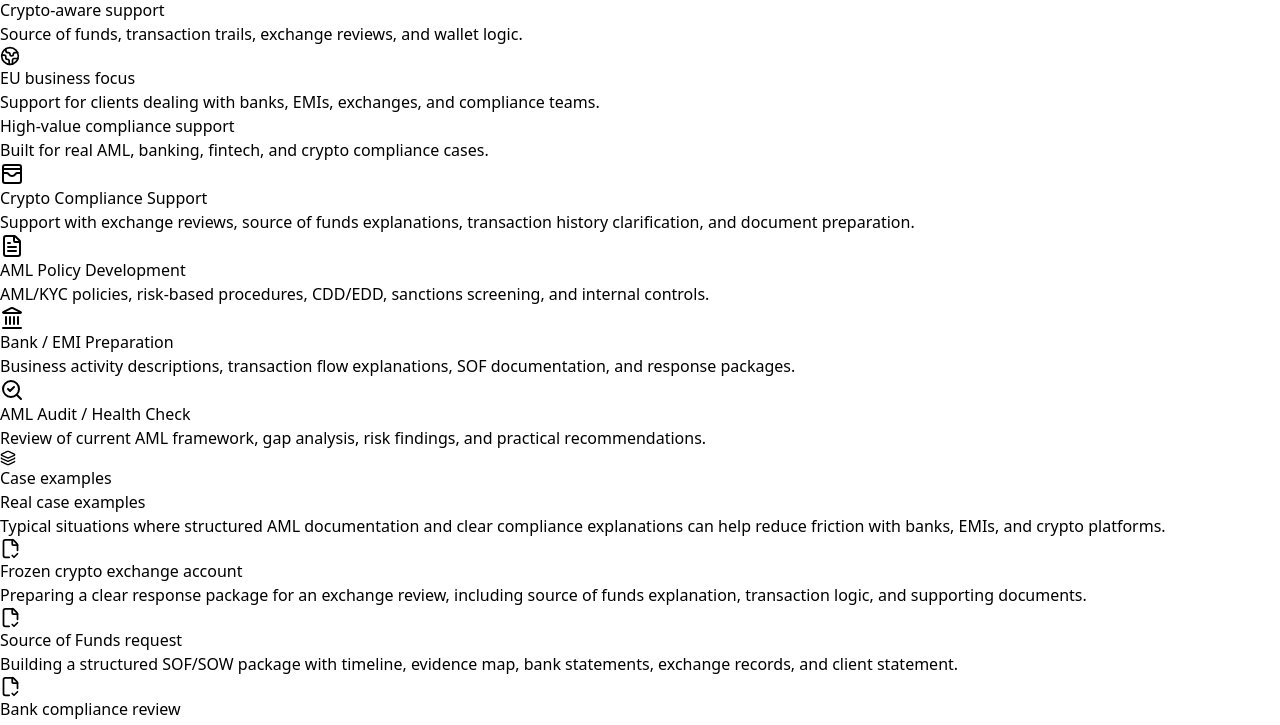
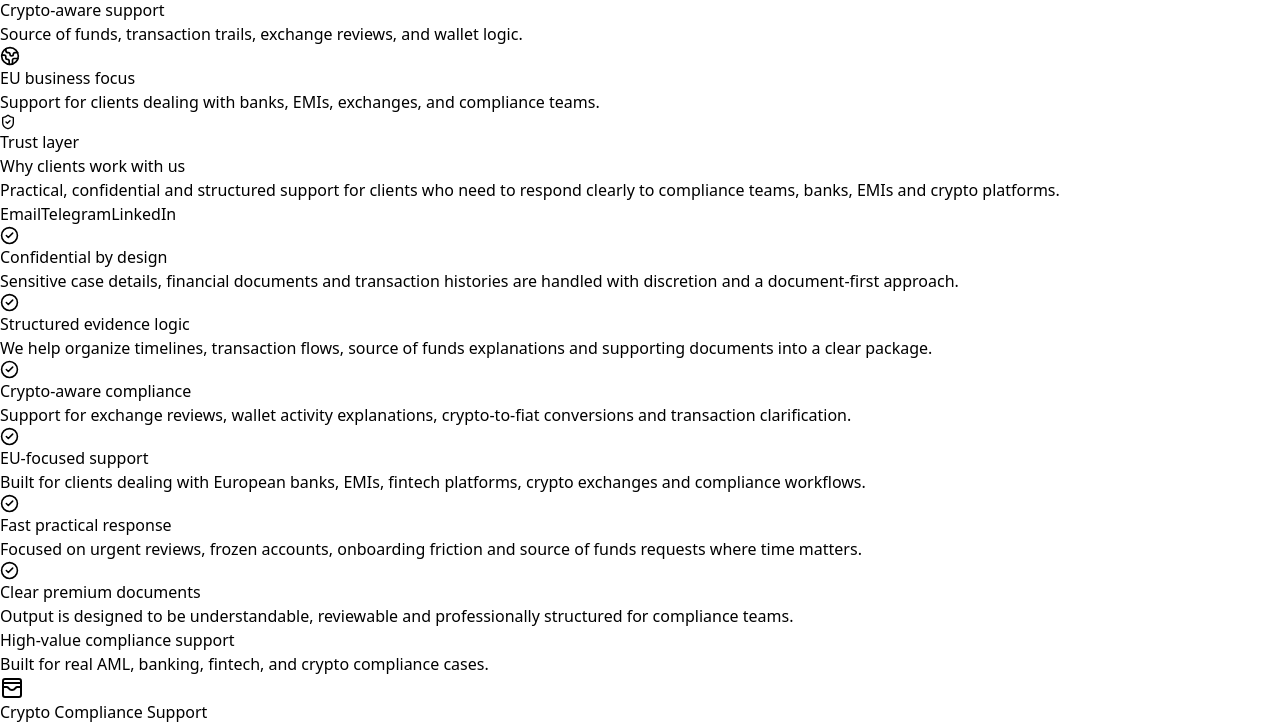
Before and after one commit to esinei1488/aml-bridge-eu, a React (Vite) app: page / in a window 1280 px wide. Shown: the part 2190-2915 px from the top of the page. Built offline with nearby package versions, Linux system fonts and the light colour scheme; the HTML template or start-up script is replaced by a standard one.

Commit message:
Update App.jsx

```diff
--- a/src/App.jsx
+++ b/src/App.jsx
@@ -78,6 +78,9 @@ const content = {
     metrics: [["2", "AML certificates"], ["45+", "CPD hours"], ["EU", "Client focus"]],
     servicesTitle: "High-value compliance support",
     servicesSubtitle: "Built for real AML, banking, fintech, and crypto compliance cases.",
+    whyTitle: "Why clients work with us",
+    whyText: "Practical, confidential and structured support for clients who need to respond clearly to compliance teams, banks, EMIs and crypto platforms.",
+    why: [["Confidential by design", "Sensitive case details, financial documents and transaction histories are handled with discretion and a document-first approach."], ["Structured evidence logic", "We help organize timelines, transaction flows, source of funds explanations and supporting documents into a clear package."], ["Crypto-aware compliance", "Support for exchange reviews, wallet activity explanations, crypto-to-fiat conversions and transaction clarification."], ["EU-focused support", "Built for clients dealing with European banks, EMIs, fintech platforms, crypto exchanges and compliance workflows."], ["Fast practical response", "Focused on urgent reviews, frozen accounts, onboarding friction and source of funds requests where time matters."], ["Clear premium documents", "Output is designed to be understandable, reviewable and professionally structured for compliance teams."]],
     caseTitle: "Real case examples",
     caseText: "Typical situations where structured AML documentation and clear compliance explanations can help reduce friction with banks, EMIs, and crypto platforms.",
     cases: [["Frozen crypto exchange account", "Preparing a clear response package for an exchange review, including source of funds explanation, transaction logic, and supporting documents."], ["Source of Funds request", "Building a structured SOF/SOW package with timeline, evidence map, bank statements, exchange records, and client statement."], ["Bank compliance review", "Explaining business activity, expected transaction flows, counterparties, risk controls, and document trail."], ["EMI onboarding", "Preparing a business profile, compliance narrative, AML/KYC materials, and transaction flow explanation for onboarding teams."], ["AML policy package", "Drafting AML/KYC policy, CDD/EDD procedure, sanctions screening process, and internal control documentation."], ["High-risk transfer explanation", "Organizing facts and evidence around large transfers, crypto-to-fiat conversion, business income, or international payments."]],
@@ -113,13 +116,16 @@ const content = {
     nav: ["Послуги", "Вартість", "Процес", "Про нас", "FAQ", "Контакти"],
     badge: "EU-focused AML & crypto compliance boutique",
     heroTitle: "AML та Crypto Compliance підтримка для клієнтів y ЄС",
-    heroText: "AML Bridge EU допомагає бізнесу та приватним клієнтам готувати структуровані AML-документи, відповідати банкам and криптобіржам, пояснювати походження коштів та покращувати compliance readiness.",
+    heroText: "AML Bridge EU допомагає бізнесу та приватним клієнтам готувати структуровані AML-документи, відповідати банкам та криптобіржам, пояснювати походження коштів та покращувати compliance readiness.",
     heroCta: "Отримати консультацію",
     heroAlt: "Переглянути послуги",
     heroNote: "AML-політики • Source of Funds пакети • Bank / EMI onboarding • Crypto compliance responses",
     metrics: [["2", "AML сертифікати"], ["45+", "CPD годин"], ["EU", "Фокус клієнтів"]],
     servicesTitle: "High-value compliance support",
     servicesSubtitle: "Для реальних AML, banking, fintech та crypto compliance кейсів.",
+    whyTitle: "Чому клієнти працюють з нами",
+    whyText: "Практична, конфіденційна та структурована підтримка для клієнтів, яким потрібно чітко відповідати compliance teams, банкам, EMI та crypto platforms.",
+    why: [["Confidential by design", "Чутливі кейси, фінансові документи та transaction history обробляються дискретно та з document-first approach."], ["Structured evidence logic", "Ми допомагаємо організувати timeline, transaction flows, Source of Funds explanations та supporting documents у зрозумілий пакет."], ["Crypto-aware compliance", "Підтримка для exchange reviews, wallet activity explanations, crypto-to-fiat conversions та transaction clarification."], ["EU-focused support", "Для клієнтів, які працюють з European banks, EMIs, fintech platforms, crypto exchanges та compliance workflows."], ["Fast practical response", "Фокус на urgent reviews, frozen accounts, onboarding friction та Source of Funds requests, де важливий час."], ["Clear premium documents", "Матеріали готуються так, щоб compliance teams могли їх зрозуміти, перевірити та використати."]],
     caseTitle: "Приклади реальних кейсів",
     caseText: "Типові ситуації, де структурована AML-документація та чіткі compliance explanations можуть зменшити friction з банками, EMI та crypto platforms.",
     cases: [["Frozen crypto exchange account", "Підготовка response package для exchange review: Source of Funds explanation, transaction logic та supporting documents."], ["Source of Funds request", "Створення structured SOF/SOW package з timeline, evidence map, bank statements, exchange records та client statement."], ["Bank compliance review", "Пояснення business activity, expected transaction flows, counterparties, risk controls та document trail."], ["EMI onboarding", "Підготовка business profile, compliance narrative, AML/KYC materials та transaction flow explanation."], ["AML policy package", "Підготовка AML/KYC policy, CDD/EDD procedure, sanctions screening process та internal control documentation."], ["High-risk transfer explanation", "Організація фактів і доказів щодо large transfers, crypto-to-fiat conversion, business income або international payments."]],
@@ -135,21 +141,21 @@ const content = {
     whoTitle: "Кому ми допомагаємо",
     who: ["Crypto users та компаніям із compliance reviews", "Fintech та payment-related businesses", "Компаніям перед bank чи EMI onboarding", "Бізнесам, яким потрібна AML/KYC документація", "Real estate, consulting та service businesses", "Приватним клієнтам з Source of Funds поясненнями"],
     processTitle: "Структурований процес",
-    process: [["Первинний аналіз", "Ви надсилаєте опис кейсу, бізнес-профіль or compliance-запит."], ["Document mapping", "Ми перевіряємо факти, логіку транзакцій, докази та відсутні документи."], ["Підготовка пакета", "Ми готуємо індивідуальні compliance-документи та зрозумілі пояснення."], ["Фінальна передача", "Ви отримуєте structured package для внутрішнього використання або подання."]],
+    process: [["Первинний аналіз", "Ви надсилаєте опис кейсу, бізнес-профіль чи compliance-запит."], ["Document mapping", "Ми перевіряємо факти, логіку транзакцій, докази та відсутні документи."], ["Підготовка пакета", "Ми готуємо індивідуальні compliance-документи та зрозумілі пояснення."], ["Фінальна передача", "Ви отримуєте structured package для внутрішнього використання або подання."]],
     certTitle: "AML training & certification background",
     certText: "AML Bridge EU базується на практичному AML training, включаючи Anti-Money Laundering Foundations та Certified Anti-Money Laundering Senior Specialist certification. Ці сертифікати підтримують наш document-focused consulting approach, але не є державною ліцензією або regulator approval.",
     aboutTitle: "Практична compliance підтримка, не теорія",
     aboutText: "Ми фокусуємося на документах, поясненнях та risk logic, які банки, EMIs, crypto platforms та compliance teams можуть реально перевірити.",
     trust: ["Фокус на документах", "EU-oriented", "Crypto-aware", "Risk-based", "Зрозуміла мова", "Premium support"],
     faqTitle: "FAQ",
-    faq: [["Ви гарантуєте approval банку чи розблокування акаунта?", "Ми не готуємо документи та надаємо compliance support, але остаточне рішення приймає відповідна установа."], ["Ви надаєте юридичні або податкові консультації?", "Ні. Ми надаємо compliance consulting та documentation support. Legal/tax advice має надаватися кваліфікованими спеціалістами."], ["Ви працюєте з приватними клієнтами?", "Так, особливо у crypto-related Source of Funds та bank compliance cases."], ["Документи індивідуальні?", "Так. Документи готуються на основі реальних обставин, бізнес-моделі, transaction logic та risk profile."]],
+    faq: [["Ви гарантуєте approval банку чи розблокування акаунта?", " Ми не готуємо документи та не надаємо compliance support, але остаточне рішення приймає відповідна установа."], ["Ви надаєте юридичні або податкові консультації?", "Ні. Ми надаємо compliance consulting та documentation support. Legal/tax advice має надаватися кваліфікованими спеціалістами."], ["Ви працюєте з приватними клієнтами?", "Так, особливо у crypto-related Source of Funds та bank compliance cases."], ["Документи індивідуальні?", "Так. Документи готуються на основі реальних обставин, бізнес-моделі, transaction logic та risk profile."]],
     contactTitle: "Отримати конфіденційний review",
     contactText: "Надішліть короткий опис кейсу. Ми перевіримо ситуацію та пояснимо, який compliance package може бути потрібен.",
     form: ["Імʼя", "Email", "Telegram / WhatsApp", "Країна", "Тип кейсу", "Короткий опис"],
     send: "Надіслати запит",
     quickCta: "Потрібна термінова compliance підтримка?",
     quickCtaText: "Для exchange freezes, bank reviews чи Source of Funds requests надішліть короткий опис кейсу та доступні документи.",
-    disclaimer: "AML Bridge EU надає AML та compliance consulting, documentation support and practical advisory services. Ми не надаємо юридичні або податкові консультації та не гарантуємо approval з боку банків, криптобірж, платіжних установ або регуляторів. Остаточне рішення завжди приймає відповідна установа.",
+    disclaimer: "AML Bridge EU надає AML та compliance consulting, documentation support та practical advisory services. Ми не надаємо юридичні або податкові консультації та не гарантуємо approval з боку банків, криптобірж, платіжних установ або регуляторів. Остаточне рішення завжди приймає відповідна установа.",
   },
   pl: {
     nav: ["Usługi", "Cennik", "Proces", "O nas", "FAQ", "Kontakt"],
@@ -162,6 +168,9 @@ const content = {
     metrics: [["2", "Certyfikaty AML"], ["45+", "Godzin CPD"], ["EU", "Fokus klientów"]],
     servicesTitle: "High-value compliance support",
     servicesSubtitle: "Dla realnych spraw AML, banking, fintech i crypto compliance.",
+    whyTitle: "Dlaczego klienci z nami pracują",
+    whyText: "Praktyczne, poufne i uporządkowane wsparcie dla klientów, którzy muszą jasno odpowiedzieć compliance teams, bankom, EMI i crypto platforms.",
+    why: [["Confidential by design", "Wrażliwe informacje, dokumenty finansowe i transaction history są porządkowane dyskretnie i w podejściu document-first."], ["Structured evidence logic", "Pomagamy uporządkować timeline, transaction flows, Source of Funds explanations i supporting documents w jasny pakiet."], ["Crypto-aware compliance", "Wsparcie przy exchange reviews, wallet activity explanations, crypto-to-fiat conversions i transaction clarification."], ["EU-focused support", "Dla klientów współpracujących z European banks, EMIs, fintech platforms, crypto exchanges i compliance workflows."], ["Fast practical response", "Fokus na urgent reviews, frozen accounts, onboarding friction i Source of Funds requests, gdy czas ma znaczenie."], ["Clear premium documents", "Dokumenty są przygotowane tak, aby compliance teams mogły je zrozumieć, zweryfikować i wykorzystać."]],
     caseTitle: "Przykłady realnych spraw",
     caseText: "Typowe sytuacje, w których uporządkowana dokumentacja AML i jasne wyjaśnienia compliance mogą ograniczyć friction z bankami, EMI i crypto platforms.",
     cases: [["Frozen crypto exchange account", "Przygotowanie response package dla exchange review: Source of Funds explanation, transaction logic i supporting documents."], ["Source of Funds request", "Przygotowanie structured SOF/SOW package z timeline, evidence map, bank statements, exchange records i client statement."], ["Bank compliance review", "Wyjaśnienie business activity, expected transaction flows, counterparties, risk controls i document trail."], ["EMI onboarding", "Przygotowanie business profile, compliance narrative, AML/KYC materials i transaction flow explanation."], ["AML policy package", "Przygotowanie AML/KYC policy, CDD/EDD procedure, sanctions screening process i internal control documentation."], ["High-risk transfer explanation", "Uporządkowanie faktów i dowodów dotyczących large transfers, crypto-to-fiat conversion, business income lub international payments."]],
@@ -307,6 +316,32 @@ function App() {
                 </div>
               );
             })}
+          </div>
+        </section>
+
+        <section className="mx-auto max-w-7xl px-5 py-20">
+          <div className="grid gap-10 rounded-[2.5rem] border border-white/10 bg-white/[0.05] p-6 shadow-2xl backdrop-blur-xl md:grid-cols-[0.75fr_1.25fr] md:p-10">
+            <div>
+              <div className="mb-4 inline-flex items-center gap-2 rounded-full border border-emerald-300/20 bg-emerald-300/10 px-4 py-2 text-sm font-bold text-emerald-100">
+                <ShieldCheck size={16} /> Trust layer
+              </div>
+              <h2 className="text-4xl font-black tracking-tight md:text-5xl">{t.whyTitle}</h2>
+              <p className="mt-5 text-lg leading-8 text-white/60">{t.whyText}</p>
+              <div className="mt-8 flex flex-wrap gap-3">
+                <a href="mailto:amlbridgeeu@gmail.com" className="rounded-full border border-white/10 px-4 py-2 text-sm font-bold text-white/70 transition hover:border-emerald-300/40 hover:text-emerald-200">Email</a>
+                <a href="https://t.me/amlbridge" target="_blank" rel="noreferrer" className="rounded-full border border-white/10 px-4 py-2 text-sm font-bold text-white/70 transition hover:border-emerald-300/40 hover:text-emerald-200">Telegram</a>
+                <a href="https://www.linkedin.com/in/andrii-stopin-2264a6325" target="_blank" rel="noreferrer" className="rounded-full border border-white/10 px-4 py-2 text-sm font-bold text-white/70 transition hover:border-emerald-300/40 hover:text-emerald-200">LinkedIn</a>
+              </div>
+            </div>
+            <div className="grid gap-4 sm:grid-cols-2">
+              {t.why.map((item) => (
+                <div key={item[0]} className="rounded-2xl border border-white/10 bg-[#061816]/70 p-5">
+                  <div className="mb-3 flex h-10 w-10 items-center justify-center rounded-2xl bg-emerald-300/15 text-emerald-200"><CheckCircle2 size={19} /></div>
+                  <h3 className="font-black text-white">{item[0]}</h3>
+                  <p className="mt-2 text-sm leading-6 text-white/55">{item[1]}</p>
+                </div>
+              ))}
+            </div>
           </div>
         </section>
 
@@ -562,14 +597,29 @@ function App() {
             <img src="/logo.png" alt="AML Bridge EU logo" className="h-8 w-8 rounded-xl object-cover" /> AML Bridge EU
           </div>
           <div className="mt-5 flex flex-wrap gap-3 text-white/55">
-            <span className="rounded-full border border-white/10 px-3 py-1">Privacy Policy</span>
-            <span className="rounded-full border border-white/10 px-3 py-1">Terms</span>
-            <span className="rounded-full border border-white/10 px-3 py-1">Cookies</span>
-            <span className="rounded-full border border-white/10 px-3 py-1">Disclaimer</span>
+            <a href="#privacy" className="rounded-full border border-white/10 px-3 py-1 transition hover:text-emerald-300">Privacy Policy</a>
+            <a href="#terms" className="rounded-full border border-white/10 px-3 py-1 transition hover:text-emerald-300">Terms</a>
+            <a href="#cookies" className="rounded-full border border-white/10 px-3 py-1 transition hover:text-emerald-300">Cookies</a>
+            <a href="#disclaimer" className="rounded-full border border-white/10 px-3 py-1 transition hover:text-emerald-300">Disclaimer</a>
             <a href="mailto:amlbridgeeu@gmail.com" className="rounded-full border border-white/10 px-3 py-1 transition hover:text-emerald-300">amlbridgeeu@gmail.com</a>
             <a href="https://t.me/amlbridge" target="_blank" rel="noreferrer" className="rounded-full border border-white/10 px-3 py-1 transition hover:text-emerald-300">@amlbridge</a>
           </div>
-          <p className="mt-4 max-w-5xl leading-6">{t.disclaimer}</p>
+          <div id="privacy" className="mt-6 max-w-5xl rounded-2xl border border-white/10 bg-white/[0.04] p-5 leading-6">
+            <div className="font-black text-white">Privacy Policy</div>
+            <p className="mt-2">We collect only information voluntarily submitted through the contact form or direct communication, such as name, email, phone, country, case type and message. This information is used only to review and respond to inquiries.</p>
+          </div>
+          <div id="terms" className="mt-4 max-w-5xl rounded-2xl border border-white/10 bg-white/[0.04] p-5 leading-6">
+            <div className="font-black text-white">Terms of Service</div>
+            <p className="mt-2">The website provides general information about AML and compliance documentation support. Any engagement, scope, timeline and fee must be agreed separately in writing before work begins.</p>
+          </div>
+          <div id="cookies" className="mt-4 max-w-5xl rounded-2xl border border-white/10 bg-white/[0.04] p-5 leading-6">
+            <div className="font-black text-white">Cookies</div>
+            <p className="mt-2">This website may use basic technical cookies and third-party services for hosting, form processing and analytics. Non-essential tracking tools can be added only for website performance and marketing analysis.</p>
+          </div>
+          <div id="disclaimer" className="mt-4 max-w-5xl rounded-2xl border border-white/10 bg-white/[0.04] p-5 leading-6">
+            <div className="font-black text-white">Disclaimer</div>
+            <p className="mt-2">{t.disclaimer}</p>
+          </div>
           <div className="mt-6 border-t border-white/10 pt-6">© 2026 AML Bridge EU. All rights reserved.</div>
         </div>
       </footer>
```
